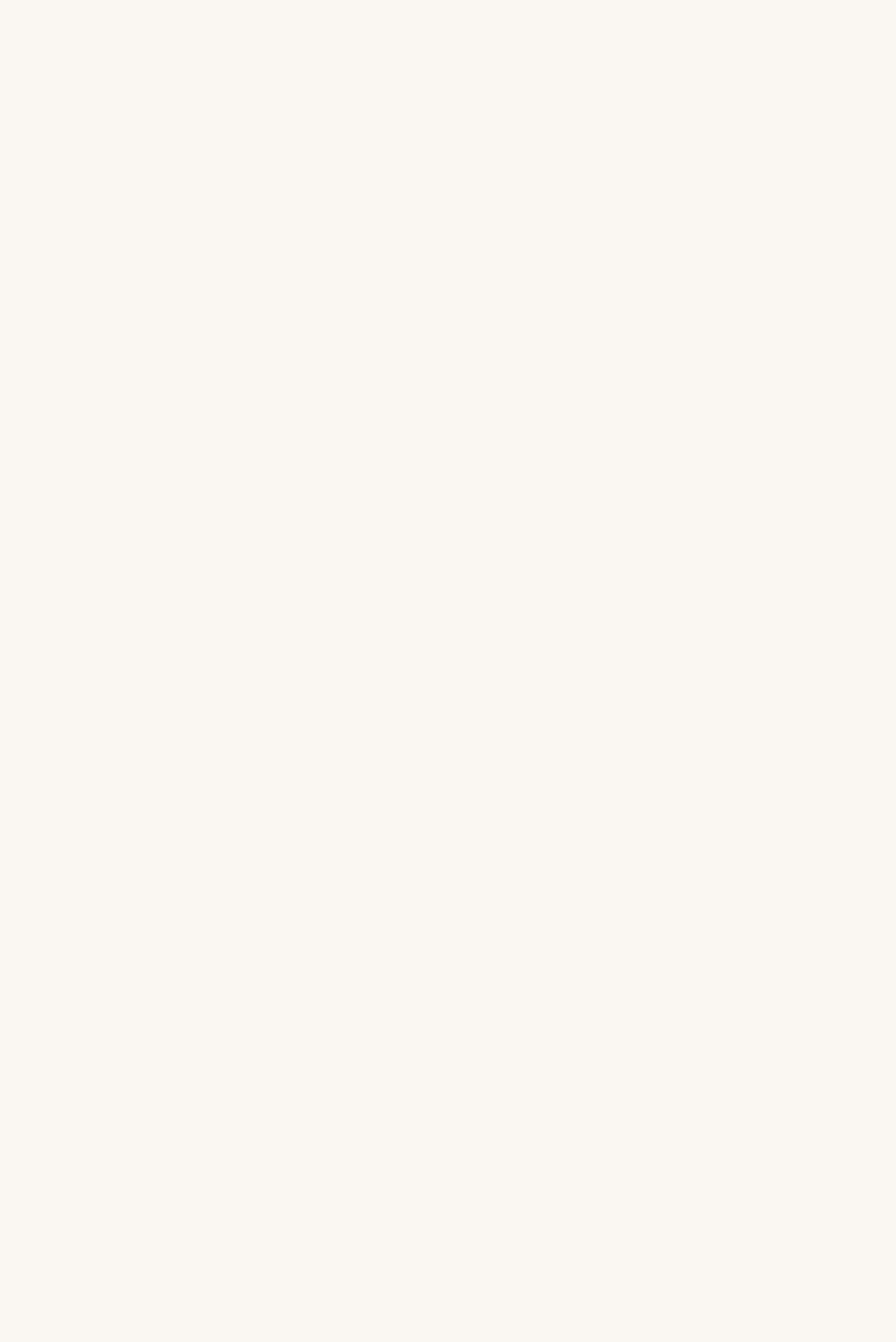
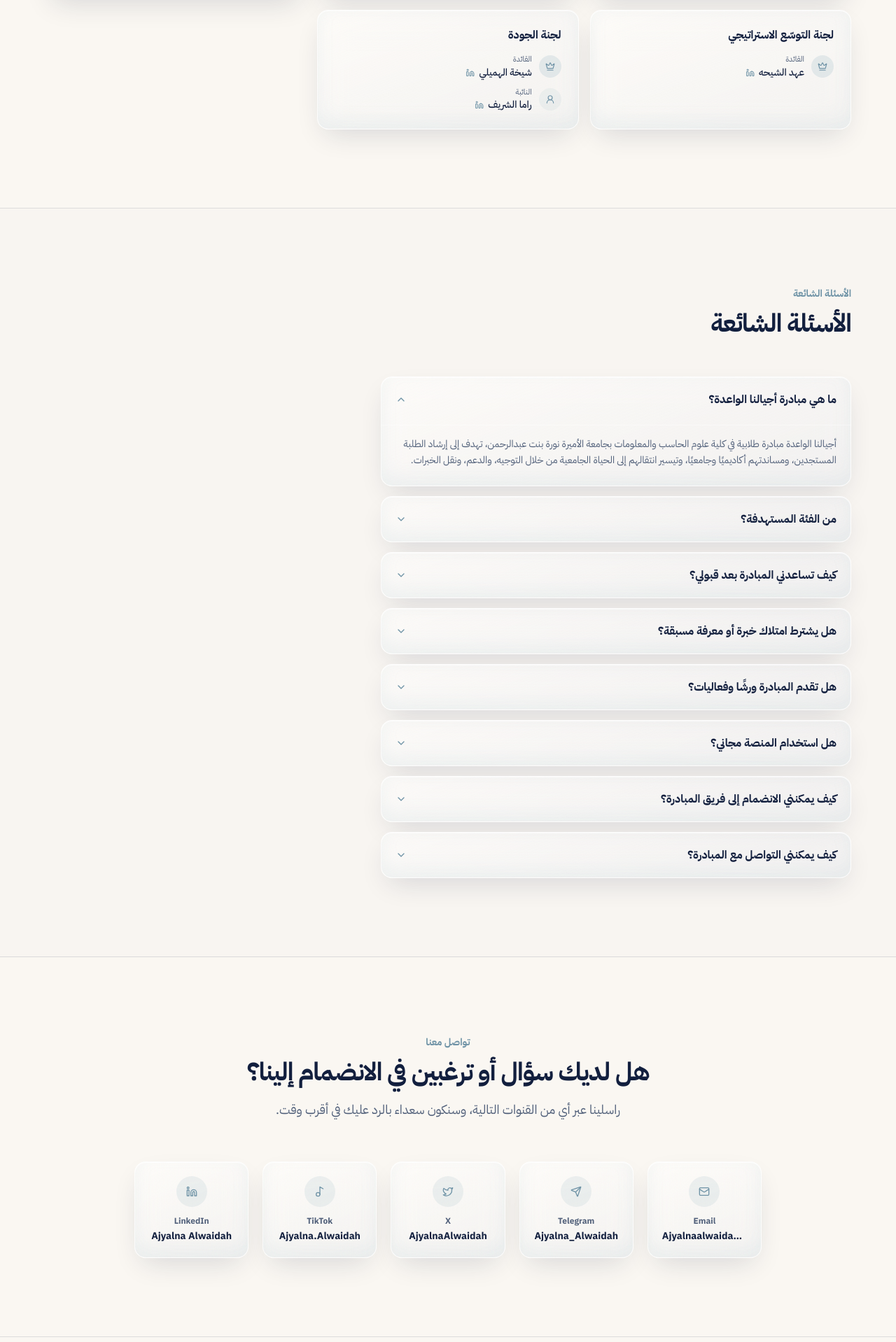
Before and after one commit to ajyalna-admin/AjyalnaAlwaidah, a Next.js app: page / in a window 1280 px wide. Shown: the part 3435-5353 px from the top of the page at 70% size. Before the commit the page ends 2309 px from the top, so only its background shows below. Built offline with nearby package versions, Linux system fonts and the light colour scheme.

Commit message:
Add files via upload

```diff
--- a/app/page.tsx
+++ b/app/page.tsx
@@ -3,6 +3,9 @@ import { Hero } from "@/components/Hero";
 import { UsageGuide } from "@/components/UsageGuide";
 import { About } from "@/components/About";
 import { Impact } from "@/components/Impact";
+import { Team } from "@/components/Team";
+import { Faq } from "@/components/Faq";
+import { Contact } from "@/components/Contact";
 import { Footer } from "@/components/Footer";
 import { BackToTop } from "@/components/BackToTop";
 import { ChatbotButton } from "@/components/ChatbotButton";
@@ -16,6 +19,9 @@ export default function Home() {
         <UsageGuide />
         <About />
         <Impact />
+        <Team />
+        <Faq />
+        <Contact />
       </main>
       <Footer />
       <BackToTop />
```
